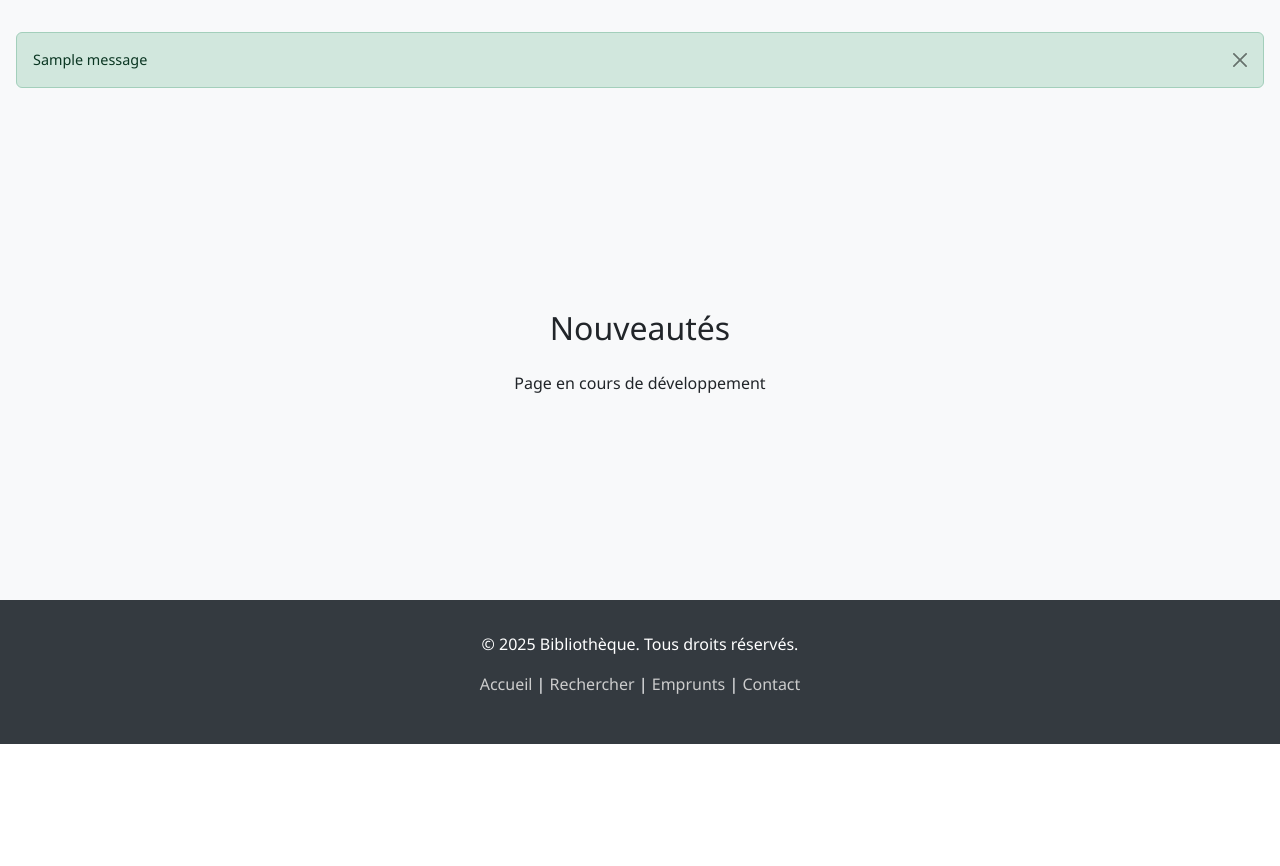
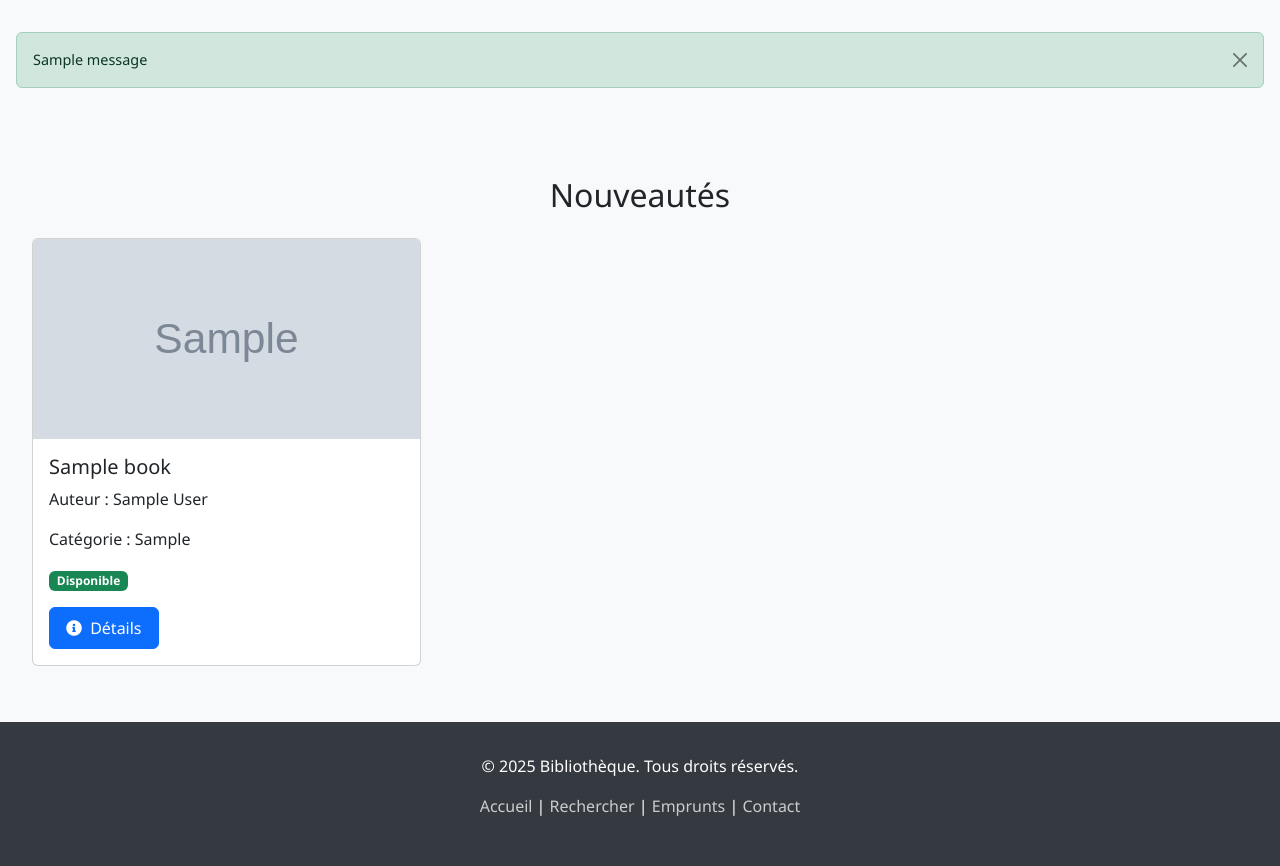
Before and after one commit to DanielEsso237/Projet-Bibliotheque, a Django app: page /books/new-arrivals/ in a window 1280 px wide. Shown: the part 56-922 px from the top of the page. Before the commit the page ends 800 px from the top, so only its background shows below. Run offline with Django 5.2, Linux system fonts and the light colour scheme; a user stored in the database is signed in; tables that the repository leaves empty hold one stand-in row (values such as "Sample post"); grey boxes marked "Sample" are stand-in pictures; one stand-in notice (Sample message) is shown; some libraries are stand-ins or nearby versions.

Commit message:
module nouveautés ok

```diff
--- a/Projet-bibliotheque-user/books/templates/books/new_arrivals.html
+++ b/Projet-bibliotheque-user/books/templates/books/new_arrivals.html
@@ -1,8 +1,38 @@
 {% extends "readers/base.html" %}
+{% load static %}
 {% block title %}Nouveautés{% endblock %}
 {% block content %}
     <div class="container my-4">
         <h2 class="text-center mb-4">Nouveautés</h2>
-        <p class="text-center">{{ message }}</p>
+        {% if recent_books %}
+            <div class="row g-4">
+                {% for book in recent_books %}
+                    <div class="col-12 col-md-6 col-lg-4">
+                        <div class="card h-100">
+                            {% if book.cover_image %}
+                                <img src="{{ book.cover_image.url }}" class="card-img-top" alt="{{ book.title }}" style="height: 200px; object-fit: cover;">
+                            {% else %}
+                                <img src="{% static 'images/default_cover.jpg' %}" class="card-img-top" alt="Pas de couverture" style="height: 200px; object-fit: cover;">
+                            {% endif %}
+                            <div class="card-body">
+                                <h5 class="card-title">{{ book.title }}</h5>
+                                <p class="card-text">Auteur : {{ book.author }}</p>
+                                <p class="card-text">Catégorie : {{ book.category|default:"Non spécifiée" }}</p>
+                                <p class="card-text">
+                                    {% if book.is_available %}
+                                        <span class="badge bg-success">Disponible</span>
+                                    {% else %}
+                                        <span class="badge bg-danger">Non disponible</span>
+                                    {% endif %}
+                                </p>
+                                <a href="{% url 'books:detail' book.pk %}" class="btn btn-primary"><i class="fas fa-info-circle me-1"></i> Détails</a>
+                            </div>
+                        </div>
+                    </div>
+                {% endfor %}
+            </div>
+        {% else %}
+            <p class="text-center">Aucun livre récent trouvé.</p>
+        {% endif %}
     </div>
 {% endblock %}
--- a/Projet-bibliotheque-user/books/views.py
+++ b/Projet-bibliotheque-user/books/views.py
@@ -44,8 +44,13 @@ def book_detail_view(request, pk):
     context = {'book': book}
     return render(request, 'books/book_detail.html', context)
 
+@login_required
 def new_arrivals_view(request):
-    return render(request, 'books/new_arrivals.html', {'message': 'Page en cours de développement'})
+    recent_books = Book.objects.order_by('-created_at')[:10]
+    context = {
+        'recent_books': recent_books,
+    }
+    return render(request, 'books/new_arrivals.html', context)
 
 def recommendations_view(request):
     return render(request, 'books/recommendations.html', {'message': 'Page en cours de développement'})
```
